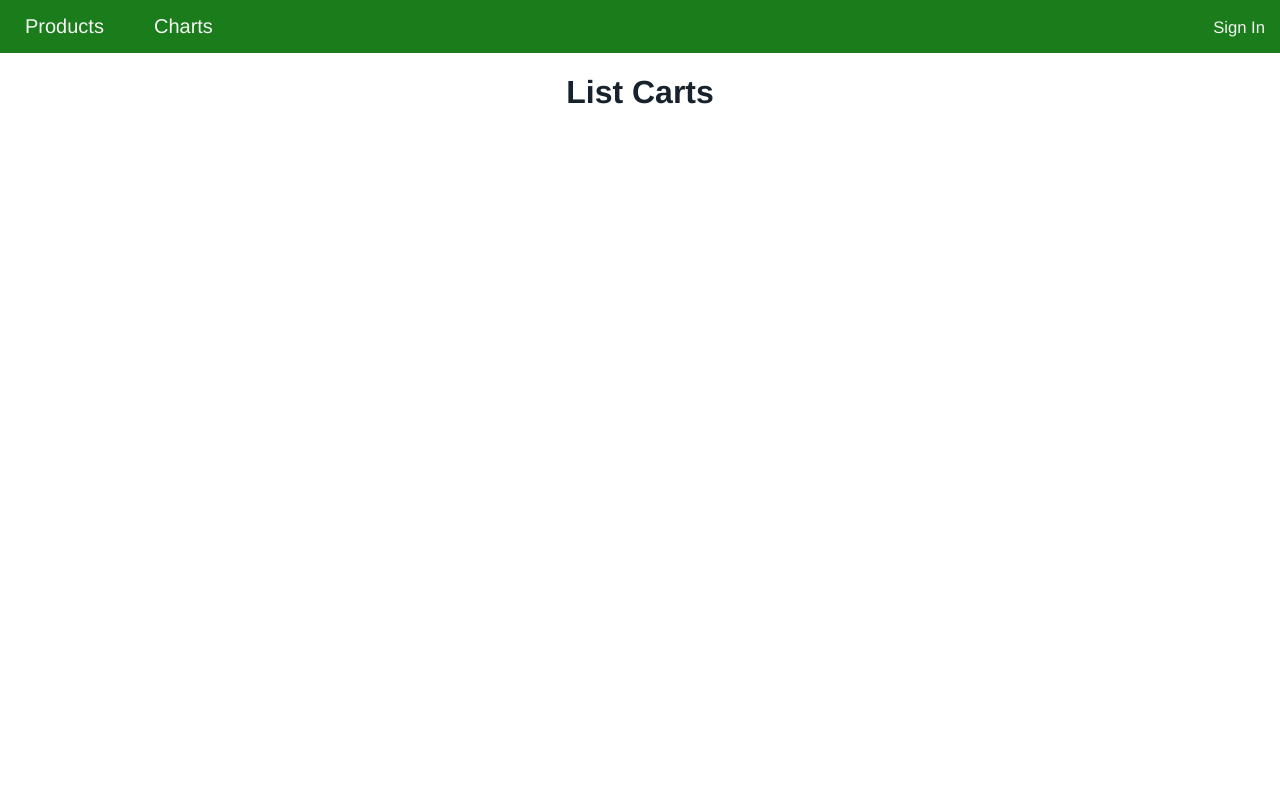
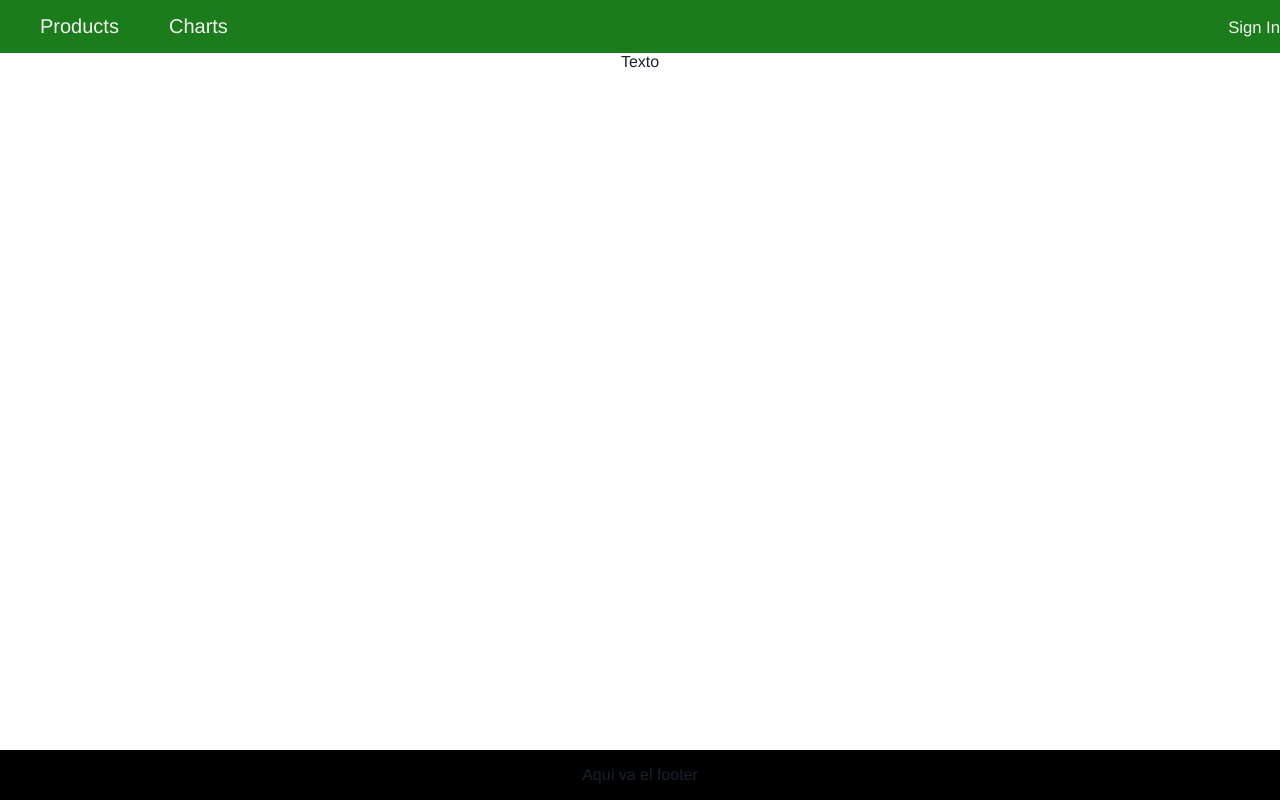
Before and after one commit to AdrSanWal/vue-auth-example, a Vue app in the folder auth-example/: page /carts in a window 1280 px wide. Built offline with nearby package versions, Linux system fonts and the light colour scheme.

Commit message:
navbar footer layout

```diff
--- a/auth-example/src/App.vue
+++ b/auth-example/src/App.vue
@@ -1,7 +1,5 @@
 <template>
-
     <router-view/>
-
 </template>
 
 <script setup>
@@ -20,8 +18,6 @@ import { useAuthStore } from './store/authStore';
   -moz-osx-font-smoothing: grayscale;
   text-align: center;
   color: #18222c;
-  display: flex;
-  justify-content: center;
 }
 
 body {
--- /dev/null
+++ b/auth-example/src/components/FooterBar.vue
@@ -0,0 +1,20 @@
+<template>
+  <div class="footer">
+    <p>Aqui va el footer</p>
+  </div>
+</template>
+
+<script setup>
+
+</script>
+
+<style scoped>
+.footer {
+  width: 100%;
+  background-color: black;
+  position: fixed;
+  bottom: 0;
+  left: 0;
+  z-index: 9999;
+}
+</style>
--- /dev/null
+++ b/auth-example/src/layouts/MainLayout.vue
@@ -0,0 +1,40 @@
+<template>
+  <div class="container">
+    <div class="navbar">
+      <NavBar/>
+    </div>
+    <div class="main-content-container">
+      <div class="main-content">
+        <slot name="main"></slot>
+      </div>
+    </div>
+    <div class="footer">
+      <FooterBar/>
+    </div>
+  </div>
+</template>
+
+<script setup>
+  import NavBar from '@/components/NavBar.vue';
+  import FooterBar from '@/components/FooterBar.vue';
+</script>
+
+<style lang="scss" scoped>
+
+.container {
+  display: flex;
+  flex-direction: column;
+
+}
+
+.main-content-container {
+  display: flex;
+  flex-direction: row;
+  justify-content: center;
+
+  .main-content {
+    display: flex;
+  }
+}
+
+</style>
--- a/auth-example/src/router/index.js
+++ b/auth-example/src/router/index.js
@@ -23,12 +23,12 @@ const routes = [
   {
     path: '/products',
     name: 'products',
-    component: () => import(/* webpackChunkName: "products" */ '../views/ListProductsView.vue'),
+    component: () => import(/* webpackChunkName: "products" */ '../views/ProductsListView.vue'),
   },
   {
     path: '/carts',
     name: 'carts',
-    component: () => import(/* webpackChunkName: "carts" */ '../views/ListCartsView.vue'),
+    component: () => import(/* webpackChunkName: "carts" */ '../views/CartsListView.vue'),
     meta: {
       authRequired: true
     }
--- a/auth-example/src/scss/_variables.scss
+++ b/auth-example/src/scss/_variables.scss
@@ -1,3 +1,4 @@
 $primary-color: rgb(26, 124, 26);
 $secondary-color: rgb(106, 172, 106);
 $margin-top-page: 53px;
+$sidebar-width: 200px;
--- /dev/null
+++ b/auth-example/src/views/CartsListView.vue
@@ -0,0 +1,11 @@
+<template>
+  <MainLayout>
+    <template #main>
+      Texto
+    </template>
+  </MainLayout>
+</template>
+
+<script setup>
+  import MainLayout from '@/layouts/MainLayout.vue';
+</script>
--- a/auth-example/src/views/ListCartsView.vue
+++ /dev/null
@@ -1,14 +0,0 @@
-<template>
-  <Navbar/>
-  <div>
-    <h1>List Carts</h1>
-  </div>
-</template>
-
-<script setup>
-  import Navbar from '../components/Navbar.vue';
-</script>
-
-<style lang="scss" scoped>
-
-</style>
--- a/auth-example/src/views/LoginView.vue
+++ b/auth-example/src/views/LoginView.vue
@@ -1,5 +1,6 @@
 <template>
-  <Navbar/>
+  <MainLayout>
+    <template #main>
       <div class="login">
         <form>
           <label for="user">First Name</label>
@@ -21,13 +22,15 @@
         </form>
       </div>
     </template>
+  </MainLayout>
+</template>
 
 <script setup>
   import { ref } from 'vue'
   import router from '../router'
-  import Navbar from '../components/Navbar.vue'
   import { useAuthStore } from '../store/authStore';
   import { useUserStore } from '../store/userStore';
+  import MainLayout from '@/layouts/MainLayout.vue';
 
   const user = ref('')
   const password = ref('')
--- a/auth-example/src/views/ListProductsView.vue
+++ b/auth-example/src/views/ProductsListView.vue
@@ -1,6 +1,6 @@
 <template>
-  <Navbar/>
-  <div id="products-page">
+  <MainLayout>
+    <template #main>
       <div id="categories-filter">
         <div id="categories">
           <a class="category"
@@ -16,11 +16,12 @@
                 :key="product.id"
                 :product="product"/>
       </div>
-  </div>
+    </template>
+  </MainLayout>
 </template>
 
 <script setup>
-  import Navbar from '../components/Navbar.vue'
+  import MainLayout from '@/layouts/MainLayout.vue';
   import Product from '../components/Product.vue'
   import { onBeforeMount } from 'vue';
   import ProductService from '../services/ProductService'
@@ -49,14 +50,9 @@
 </script>
 
 <style lang="scss" scoped>
-#products-page {
-  display: flex;
-  flex-direction: row;
-}
-
 #categories-filter {
   background-color: $secondary-color;
-  min-width: 200px;
+  min-width: $sidebar-width;
   text-align: left;
   position: fixed;
 
@@ -86,13 +82,10 @@
   }
 }
 
-
 #list-products {
   display: flex;
   flex-flow: row wrap;
-  justify-content: space-between;
-  align-content: flex-start;
-  margin-left: 200px;
+  justify-content: center;
+  margin-left: $sidebar-width;
 }
-
   </style>
--- a/auth-example/src/views/UserInfoView.vue
+++ b/auth-example/src/views/UserInfoView.vue
@@ -1,5 +1,5 @@
 <template>
-  <Navbar/>
+  <NavBar/>
   <div>
     <!-- <ul>
       <li v-for="data in st.user" :key="data.id">{{ data }}</li>
@@ -10,7 +10,7 @@
 </template>
 
 <script setup>
-  import Navbar from '../components/Navbar.vue'
+  import NavBar from '../components/NavBar.vue'
   import { useUserStore } from '../store/userStore'
 
   const userStore = useUserStore()
```
Also changed, not shown: auth-example/src/components/NavBar.vue (renamed from auth-example/src/components/Navbar.vue), 2 other files (tests, documents, lock files or other folders). Lines whose indentation alone changed are shown as unchanged.
